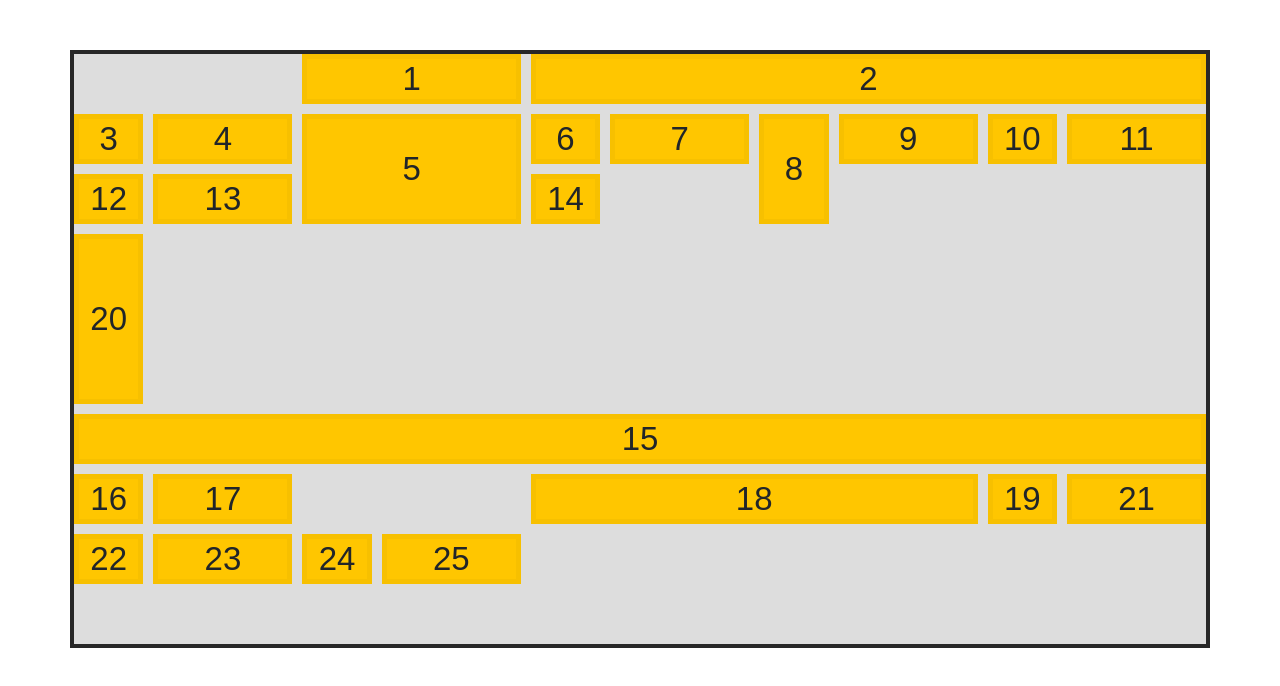
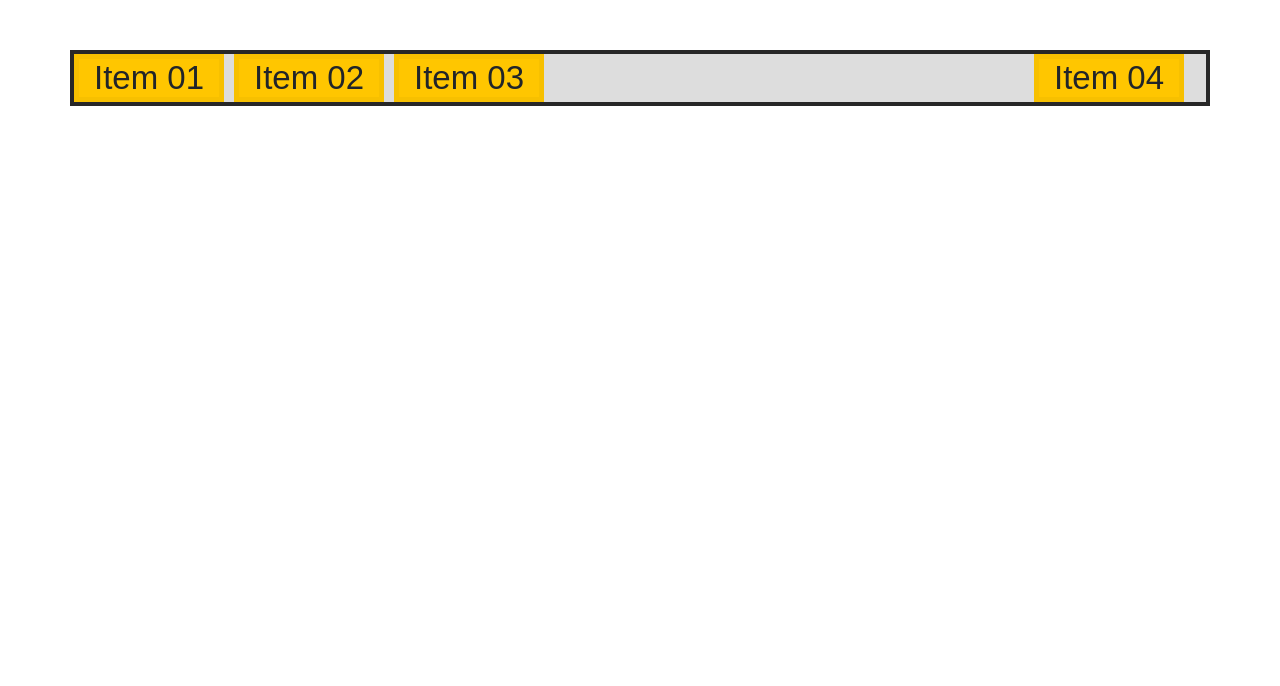
Before and after one commit to itkilleddave/react-thinking-in-react, a React (Create React App) app: page / in a window 1280 px wide. Shown: the top 686 px of the page. Built offline with nearby package versions, Linux system fonts and the light colour scheme.

Commit message:
auto-fit and auto-fill

```diff
--- a/src/App/CssGrid/1.css
+++ b/src/App/CssGrid/1.css
@@ -3,9 +3,14 @@
 	grid-gap: 10px;
 /*	grid-template-columns: repeat(5, 1fr);
 	grid-template-rows: repeat(5, 1fr);*/
-	grid-template-columns: repeat(5, 1fr 2fr);
-	grid-template-rows: repeat(10, 50px);
+/*	grid-template-columns: repeat(5, 1fr 2fr);
+	grid-template-rows: repeat(10, 50px);*/
+	grid-template-columns: repeat(auto-fill, 150px);
 }
+.item4 {
+	grid-column-end: -1;
+}
+/*
 .item1 {
 	grid-column: 3 / 5;
 }
@@ -28,3 +33,4 @@
 .item20 {
 	grid-row: 4 / span 3;
 }
+*/
--- a/src/App/CssGrid/CssGrid.js
+++ b/src/App/CssGrid/CssGrid.js
@@ -6,31 +6,31 @@ class CssGrid extends React.Component {
   render() {
     return (
       <div className="container">
-      	<div className="item item1">1</div>
-      	<div className="item item2">2</div>
-      	<div className="item item3">3</div>
-      	<div className="item item4">4</div>
-      	<div className="item item5">5</div>
-      	<div className="item item6">6</div>
-      	<div className="item item7">7</div>
-      	<div className="item item8">8</div>
-      	<div className="item item9">9</div>
-      	<div className="item item10">10</div>
-      	<div className="item item11">11</div>
-      	<div className="item item12">12</div>
-      	<div className="item item13">13</div>
-      	<div className="item item14">14</div>
-      	<div className="item item15">15</div>
-      	<div className="item item16">16</div>
-      	<div className="item item17">17</div>
-      	<div className="item item18">18</div>
-      	<div className="item item19">19</div>
-      	<div className="item item20">20</div>
-      	<div className="item item21">21</div>
-      	<div className="item item22">22</div>
-      	<div className="item item23">23</div>
-      	<div className="item item24">24</div>
-      	<div className="item item25">25</div>
+      	<div className="item item1">Item 01</div>
+      	<div className="item item2">Item 02</div>
+      	<div className="item item3">Item 03</div>
+      	<div className="item item4">Item 04</div>
+{/*      	<div className="item item5">Item 05</div>
+      	<div className="item item6">Item 06</div>
+      	<div className="item item7">Item 07</div>
+      	<div className="item item8">Item 08</div>
+      	<div className="item item9">Item 09</div>
+      	<div className="item item10">Item 10</div>
+      	<div className="item item11">Item 11</div>
+      	<div className="item item12">Item 12</div>
+      	<div className="item item13">Item 13</div>
+      	<div className="item item14">Item 14</div>
+      	<div className="item item15">Item 15</div>
+      	<div className="item item16">Item 16</div>
+      	<div className="item item17">Item 17</div>
+      	<div className="item item18">Item 18</div>
+      	<div className="item item19">Item 19</div>
+      	<div className="item item20">Item 20</div>
+      	<div className="item item21">Item 21</div>
+      	<div className="item item22">Item 22</div>
+      	<div className="item item23">Item 23</div>
+      	<div className="item item24">Item 24</div>
+      	<div className="item item25">Item 25</div>*/}
       </div>
       );
   }
```
